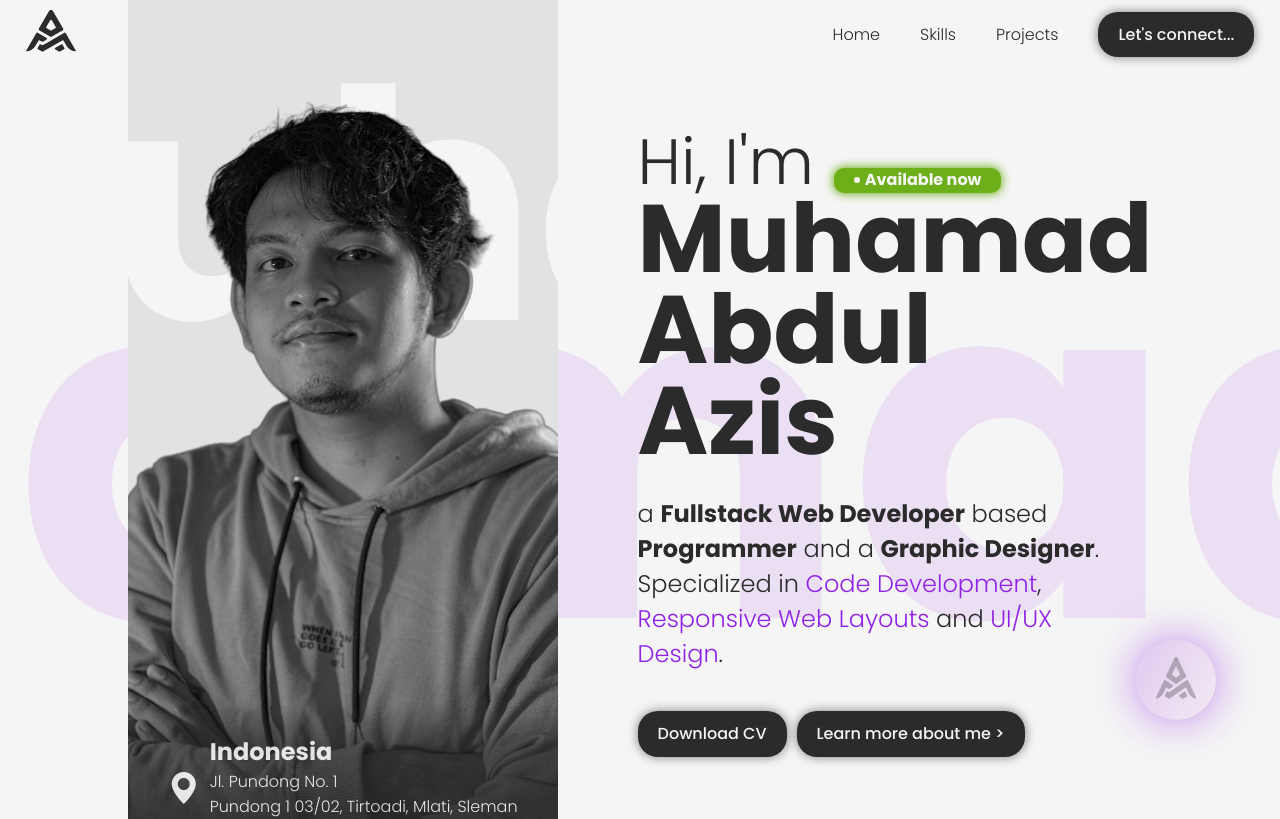
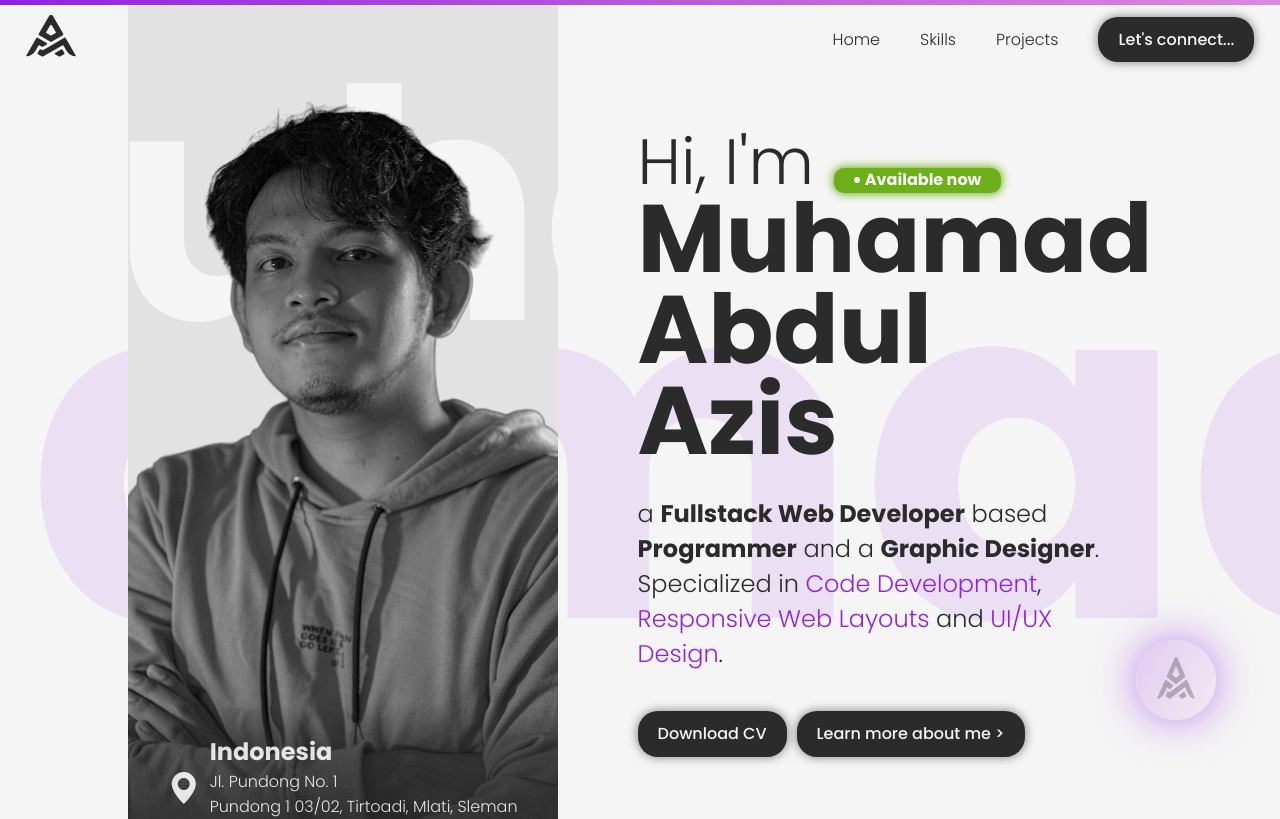
Before and after one commit to muhAzis/my-portfolio-nextjs, a Next.js app: page / in a window 1280 px wide. Shown: the top 819 px of the page. Built offline with nearby package versions, Linux system fonts and the light colour scheme.

Commit message:
+ Replacing CV resource file + Adding page progress bar - Fix animations

```diff
--- a/src/styles/Contacts.scss
+++ b/src/styles/Contacts.scss
@@ -1,9 +1,20 @@
+@keyframes rotate {
+  0% {
+    transform: rotate(0deg);
+  }
+  100% {
+    transform: rotate(360deg);
+  }
+}
+
 #contacts {
+  position: sticky;
   display: flex;
   flex-direction: column;
   padding: 20px 0;
   gap: 60px;
   background-color: var(--clr-dark);
+  z-index: 0;
 
   .row1 {
     display: flex;
@@ -15,9 +26,16 @@
       font-size: 5rem;
 
       .dot {
-        width: 30px;
-        height: 30px;
-        background-color: rgba(0, 0, 0, 0.5);
+        display: grid;
+        width: 70px;
+        height: 70px;
+        place-content: center;
+        background-color: transparent;
+        background-image: url('/pattern.svg');
+        background-size: cover;
+        background-position: center;
+        background-repeat: no-repeat;
+        animation: rotate 5s linear infinite;
       }
     }
   }
@@ -27,6 +45,7 @@
     flex-wrap: wrap;
     padding-inline: 7%;
     gap: 130px;
+    row-gap: 50px;
 
     .logo-container {
       display: flex;
@@ -35,6 +54,10 @@
       max-height: 200px;
       align-self: center;
       justify-content: center;
+
+      &:hover {
+        animation-play-state: running;
+      }
     }
 
     .section:nth-child(1) {
@@ -54,6 +77,7 @@
       }
 
       .item-page {
+        width: fit-content;
         color: var(--clr-text-white);
         font-size: 1.5rem;
         transition: color 0.2s ease-in-out, scale 0.2s ease-in-out, text-shadow 0.2s ease-in-out;
@@ -67,6 +91,7 @@
 
       .item {
         display: flex;
+        width: fit-content;
         gap: 10px;
         color: var(--clr-text-white);
         line-height: 95%;
--- a/src/styles/Hero.scss
+++ b/src/styles/Hero.scss
@@ -9,6 +9,7 @@
   padding-block: 5% 2%;
   background-color: var(--clr-white);
   justify-content: center;
+  z-index: 1;
 
   .marquee-back {
     position: absolute;
--- a/src/styles/Navbar.scss
+++ b/src/styles/Navbar.scss
@@ -1,12 +1,29 @@
 #navbar {
   position: fixed;
   display: flex;
+  flex-direction: column;
   width: 100dvw;
   top: 0;
   left: 0;
   transition: all 0.5s ease-in-out;
   justify-content: center;
   z-index: 999;
+
+  .progress-bar {
+    position: relative;
+    height: 5px;
+    transform-origin: left;
+    overflow: hidden;
+
+    &::before {
+      content: '';
+      position: absolute;
+      width: 100dvw;
+      height: 100%;
+      background: var(--clr-purple-gradient);
+      animation: progress 5s infinite;
+    }
+  }
 
   .navbar-container {
     display: flex;
--- a/src/styles/RunningText.scss
+++ b/src/styles/RunningText.scss
@@ -1,5 +1,6 @@
 .running-text {
   width: 100%;
+  z-index: 1;
 }
 
 .marquee-text {
--- a/src/styles/Skills.scss
+++ b/src/styles/Skills.scss
@@ -5,6 +5,7 @@
   padding: 10rem 7%;
   gap: 180px;
   background-color: var(--clr-white);
+  z-index: 1;
 
   .row1 {
     display: flex;
--- a/src/styles/TopButton.scss
+++ b/src/styles/TopButton.scss
@@ -14,11 +14,23 @@
   height: 80px;
   bottom: 10%;
   right: 5%;
-  background: var(--clr-purple-trans-gradient);
+  background-color: var(--clr-white);
   border-radius: 50%;
   box-shadow: 0 0 40px 1px rgba(144, 34, 229, 0.5);
   place-content: center;
   overflow: hidden;
   cursor: pointer;
   z-index: 998;
+
+  &::before {
+    content: '';
+    position: absolute;
+    width: 100%;
+    height: 100%;
+    top: 0;
+    left: 0;
+    background: var(--clr-purple-trans-gradient);
+    border-radius: 50%;
+    z-index: -1;
+  }
 }
--- a/src/styles/page.scss
+++ b/src/styles/page.scss
@@ -1,4 +1,5 @@
 #app {
+  position: relative;
   display: flex;
   flex-direction: column;
   margin-inline: auto;
--- a/src/views/Contacts.tsx
+++ b/src/views/Contacts.tsx
@@ -1,9 +1,11 @@
 import Logo from '@/components/Logo';
 import Reveal from '@/components/animations/Reveal';
+import { useOffset } from '@/hooks/useOffset';
+import { useViewport } from '@/hooks/useViewport';
 import '@/styles/Contacts.scss';
 import { Variants, motion } from 'framer-motion';
 import Link from 'next/link';
-import React from 'react';
+import React, { useEffect, useRef, useState } from 'react';
 import Marquee from 'react-fast-marquee';
 
 const parent: Variants = {
@@ -26,10 +28,29 @@ const logo: Variants = {
   visible: { opacity: 1, y: '0%', transition: { duration: 1 } },
 };
 
+const margin = '300px 0px -300px 0px';
+
 const Contacts: React.FC = () => {
+  const contactsRef = useRef<HTMLDivElement>(null);
+  const [width, height] = useViewport();
+  const yOffset = useOffset();
+
+  const [contactHeight, setContactHeight] = useState<number>(0);
+  const [isOffset, setIsOffset] = useState<boolean>(false);
+
+  useEffect(() => {
+    if (contactsRef.current) {
+      setContactHeight(contactsRef.current.clientHeight);
+    }
+  }, [setContactHeight]);
+
+  useEffect(() => {
+    setIsOffset(!(yOffset < 992));
+  }, [yOffset]);
+
   return (
-    <main id="contacts">
-      <Reveal always={true} variants={parent} className="row1">
+    <main id="contacts" ref={contactsRef} style={{ position: 'sticky', bottom: contactHeight > height ? -(contactHeight - height) : 0 }}>
+      <Reveal always={isOffset} variants={parent} margin={margin} className="row1">
         <Marquee>
           <motion.span variants={children} className="marquee-text">
             Interested in my skill?
@@ -41,17 +62,32 @@ const Contacts: React.FC = () => {
           </motion.span>
         </Marquee>
       </Reveal>
-      <Reveal always={true} variants={parent} className="row2">
-        <motion.div variants={children} className="logo-container">
+      <div className="row2">
+        <Reveal always={isOffset} variants={children} margin={margin} className="logo-container">
           <Logo
             variants={logo}
             style={{
               height: '100%',
-              fill: 'var(--clr-white)',
+              // fill: 'var(--clr-white)',
+              fill: 'url(#grad)',
+              textShadow: 'var(--box-purple)',
+              filter: 'url(#f2)',
             }}
-          />
-        </motion.div>
-        <div className="section">
+          >
+            <defs>
+              <filter id="f2" width="120" height="120">
+                <feOffset in="SourceGraphic" dx="0" dy="0" />
+                <feGaussianBlur stdDeviation="20" />
+                <feBlend in="SourceGraphic" in2="blurOut" />
+              </filter>
+              <linearGradient id="grad" x1="50%" x2="50%" y1="0%" y2="100%">
+                <stop offset="0%" stop-color="#9022e5" />
+                <stop offset="100%" stop-color="#db8bdd" />
+              </linearGradient>
+            </defs>
+          </Logo>
+        </Reveal>
+        <Reveal always={isOffset} variants={parent} margin={margin} className="section">
           <motion.div variants={children} className="sub-title">
             This page
           </motion.div>
@@ -69,19 +105,19 @@ const Contacts: React.FC = () => {
               More about me &gt;
             </motion.span>
           </Link>
-        </div>
-        <div className="section">
+        </Reveal>
+        <Reveal always={isOffset} variants={parent} margin={margin} className="section">
           <motion.div variants={children} className="sub-title">
             Contact me
           </motion.div>
-          <motion.a variants={children} href="" target="_blank" className="item">
+          <motion.a variants={children} href="https://mail.google.com/mail/u/0/#inbox?compose=GTvVlcRwQnlTWsPfmXxSGtGCHmBWRhPXJxVBlrWWCjcKkCVPzLVMDbrGWlFqnJCPRVdGglHFwRmJJ" target="_blank" className="item">
             <i className="bi bi-google" /> muhabdulazis555@gmail.com
           </motion.a>
           <motion.a variants={children} href="https://wa.me/6288226389456" target="_blank" className="item">
             <i className="bi bi-whatsapp" /> +62 882-2638-9456
           </motion.a>
-        </div>
-        <div className="section">
+        </Reveal>
+        <Reveal always={isOffset} variants={parent} margin={margin} className="section">
           <motion.div variants={children} className="sub-title">
             Let&apos;s connect
           </motion.div>
@@ -100,9 +136,9 @@ const Contacts: React.FC = () => {
           <motion.a variants={children} href="https://web.facebook.com/muh.ab.azis" target="_blank" className="item">
             <i className="bi bi-facebook" /> Muhammad Abdul Azis
           </motion.a>
-        </div>
-      </Reveal>
-      <Reveal always={true} variants={parent} className="row3">
+        </Reveal>
+      </div>
+      <Reveal always={isOffset} variants={parent} className="row3">
         <motion.div className="rows">
           <div className="text">Repository of this website:</div>
           <a href="https://github.com/muhAzis/my-protfolio-nextjs" target="_blank" className="repo-link">
--- a/src/views/Navbar.tsx
+++ b/src/views/Navbar.tsx
@@ -3,7 +3,7 @@ import '@/styles/Navbar.scss';
 import ButtonCTA from '@/components/ButtonCTA';
 import React, { useEffect, useRef, useState } from 'react';
 import Logo from '@/components/Logo';
-import { motion } from 'framer-motion';
+import { motion, useScroll, useSpring, useTransform } from 'framer-motion';
 import { useOffset } from '@/hooks/useOffset';
 
 const parent = {
@@ -29,6 +29,10 @@ const children2 = {
 const Navbar: React.FC = () => {
   const logoBtnRef = useRef<HTMLDivElement>(null);
 
+  const { scrollYProgress } = useScroll();
+  const progressBounce = useSpring(scrollYProgress, { stiffness: 100, damping: 20 });
+  const progressBar = useTransform(progressBounce, [0, 1], ['0%', '100%']);
+
   const yOffset = useOffset();
   const [menuActive, setMenuActive] = useState<boolean>(false);
 
@@ -42,7 +46,7 @@ const Navbar: React.FC = () => {
   }, [menuActive]);
 
   const handleCTA = (): void => {
-    location.href = '#contacts';
+    window.scrollTo(0, document.body.scrollHeight);
   };
 
   const handleDownloadCV = (): void => {
@@ -51,6 +55,7 @@ const Navbar: React.FC = () => {
 
   return (
     <nav id="navbar" style={yOffset > 0 || menuActive ? { backgroundColor: 'rgba(245, 245, 245, 0.3)', backdropFilter: 'blur(20px)', boxShadow: 'var(--box-shadow-lite1)' } : {}}>
+      <motion.div className="progress-bar" style={{ width: progressBar }} />
       <motion.div variants={parent} initial="hidden" animate="visible" className="navbar-container">
         <div ref={logoBtnRef} className="logo">
           <Logo variants={children} style={{ width: '50px', height: 'fit-content' }} />
--- a/src/views/Skills.tsx
+++ b/src/views/Skills.tsx
@@ -9,14 +9,16 @@ const parent: Variants = {
 };
 
 const children: Variants = {
-  hidden: { opacity: 0, y: '50%' },
-  visible: { opacity: 1, y: '0%', transition: { duration: 0.3, staggerChildren: 0.03 } },
+  hidden: { opacity: 0, x: '50%' },
+  visible: { opacity: 1, x: '0%', transition: { duration: 0.3, staggerChildren: 0.03 } },
 };
 
 const children2: Variants = {
   hidden: { opacity: 0, y: '50%' },
   visible: { opacity: 1, y: '0%', transition: { duration: 0.2 } },
 };
+
+const margin = '-300px 0px -200px 0px';
 
 const Skills: React.FC = () => {
   const progIcons = ['HTML', 'CSS', 'Javascript', 'Typescript', 'Node', 'React', 'Next', 'C', 'CPP', 'Python', 'Bootstrap', 'MongoDB', 'GIT', 'VS Code'];
@@ -35,28 +37,28 @@ const Skills: React.FC = () => {
         </div>
         <div className="skill-cards">
           <div className="col1">
-            <motion.div variants={children} className="card">
+            <Reveal always={true} variants={children} margin={margin} className="card">
               <img src="/Code.svg" alt="clean-code" className="skill-icon" />
               <div className="skill-name">Clean Code</div>
               <p className="skill-desc">I make the code to be readable and easy to maintain</p>
-            </motion.div>
-            <motion.div variants={children} className="card">
+            </Reveal>
+            <Reveal always={true} variants={children} margin={margin} className="card">
               <img src="/Layout.svg" alt="minimlaist design" className="skill-icon" />
               <div className="skill-name">Minimalist Design</div>
               <p className="skill-desc">Simple and easy to understand UI to comfort the user&apos;s experience</p>
-            </motion.div>
+            </Reveal>
           </div>
           <div className="col2">
-            <motion.div variants={children} className="card">
+            <Reveal always={true} variants={children} margin={margin} className="card">
               <img src="/Device.svg" alt="responsive layout" className="skill-icon" />
               <div className="skill-name">Responsive Layout</div>
               <p className="skill-desc">Compatibility to any device&apos;s screen size</p>
-            </motion.div>
-            <motion.div variants={children} className="card">
+            </Reveal>
+            <Reveal always={true} variants={children} margin={margin} className="card">
               <img src="/Tech.svg" alt="modern tech" className="skill-icon" />
               <div className="skill-name">Latest Technology</div>
               <p className="skill-desc">Following the tech trends based on the project&apos;s needs</p>
-            </motion.div>
+            </Reveal>
           </div>
         </div>
       </Reveal>
@@ -71,14 +73,14 @@ const Skills: React.FC = () => {
           </motion.p>
         </div>
         <div className="prog-stacks">
-          <motion.div variants={children} className="icons">
+          <Reveal always={true} variants={children} className="icons">
             {progIcons.map((icon, index) => (
               <motion.div variants={children2} key={index} className="icon">
                 <img className="icon-image" src={`/${icon}.png`} alt={icon} />
               </motion.div>
             ))}
-          </motion.div>
-          <motion.div variants={children} className="tech-image" />
+          </Reveal>
+          <Reveal always={true} variants={children} className="tech-image" />
         </div>
       </Reveal>
     </main>
```
Also changed, not shown: src/components/animations/Reveal.tsx (+5 -3 lines), public/pattern.svg (added), 1 other file (tests, documents, lock files or other folders).
